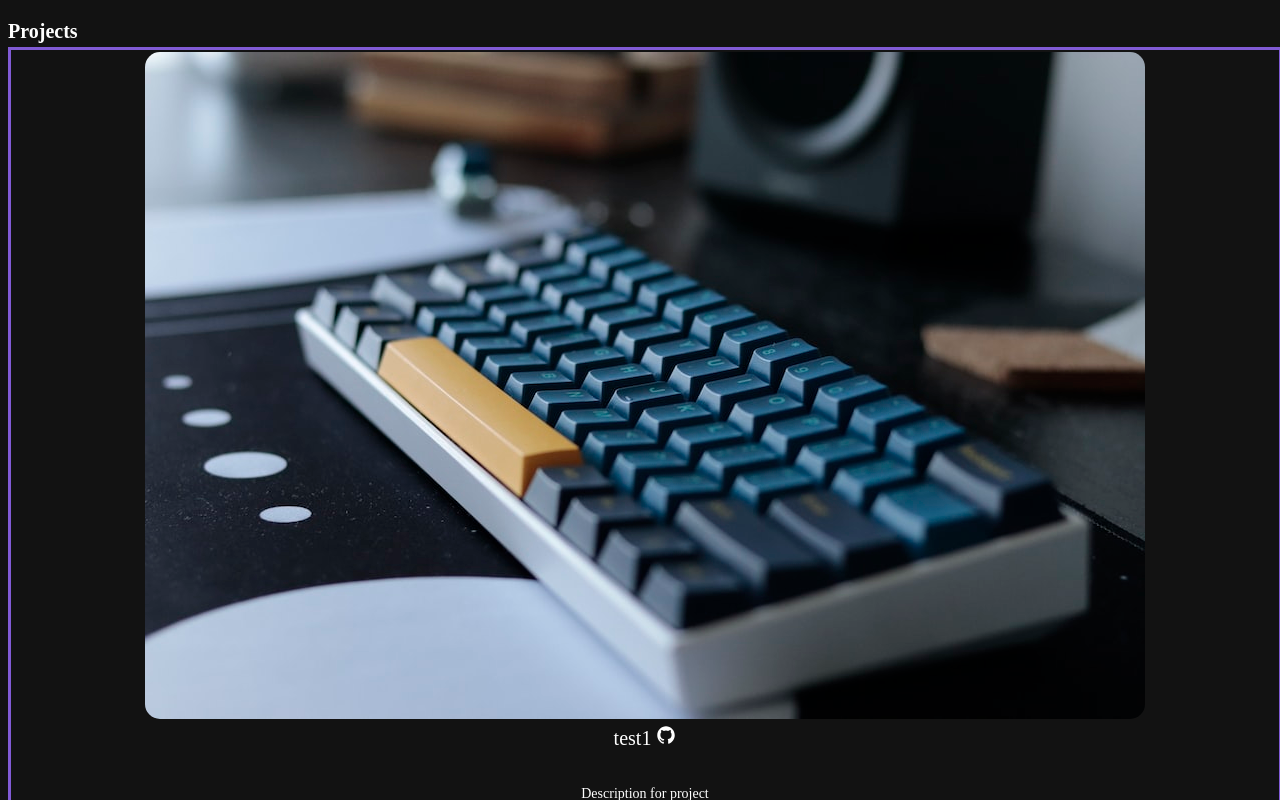
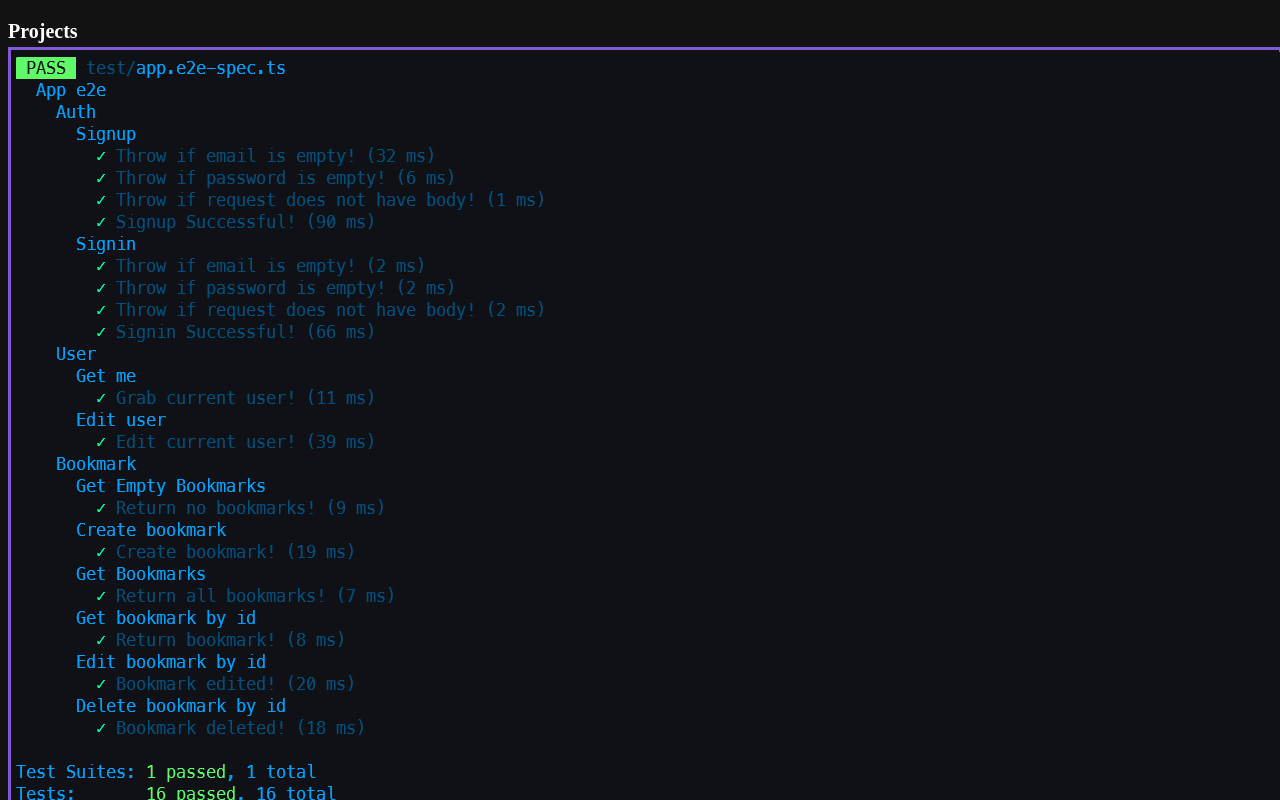
Before and after one commit to maxlar01/maxlar-website, a Next.js app: page /projects in a window 1280 px wide. Shown: the top 800 px of the page. Built offline with nearby package versions, Linux system fonts and the light colour scheme.

Commit message:
updated projects.

```diff
--- a/pages/projects.js
+++ b/pages/projects.js
@@ -1,8 +1,8 @@
 import { Container, Heading, SimpleGrid } from '@chakra-ui/react'
 import Section from '../components/section'
 import { ProjectGridItem } from '../components/grid-item'
-import thumbTest from '../public/images/projects/thumbnail_test.jpg'
 import pingpongThumbnail from '../public/images/projects/pingpong-preview.jpg'
+import booksmarksApiThumbnail from '../public/images/projects/bookmarks-api-preview.jpg'
 import Layout from '../components/layouts/article'
 
 const Projects = () => {
@@ -14,9 +14,14 @@ const Projects = () => {
         </Heading>
         <SimpleGrid columns={[1, 1, 1]} gap={8}>
           <Section delay={0.2}>
-            <ProjectGridItem title="test1" thumbnail={thumbTest}>
+            <ProjectGridItem
+              title="Bookmarks API Nest.js"
+              thumbnail={booksmarksApiThumbnail}
+            >
               <br />
-              Description for project
+              This is a REST api that allows authenticated users to save their
+              favorite bookmarks ✨ in the app's database. The project is built
+              using Nest.js and Prisma.
             </ProjectGridItem>
           </Section>
           <Section delay={0.3}>
```
Also changed, not shown: public/images/projects/bookmarks-api-preview.jpg (added), public/images/projects/thumbnail_test.jpg (deleted).
